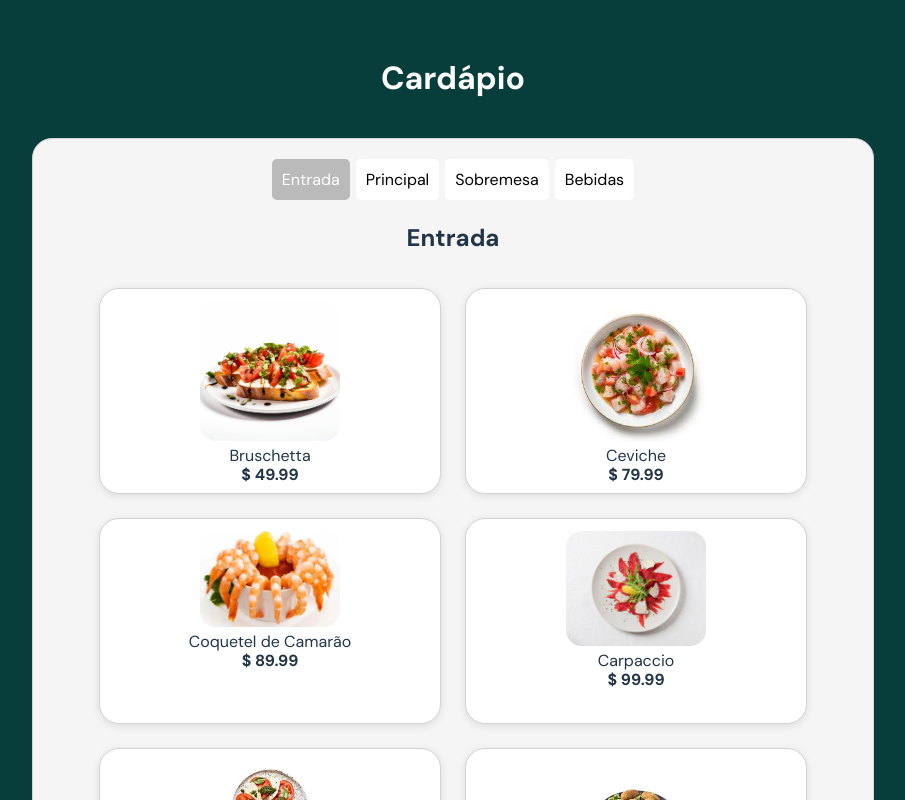
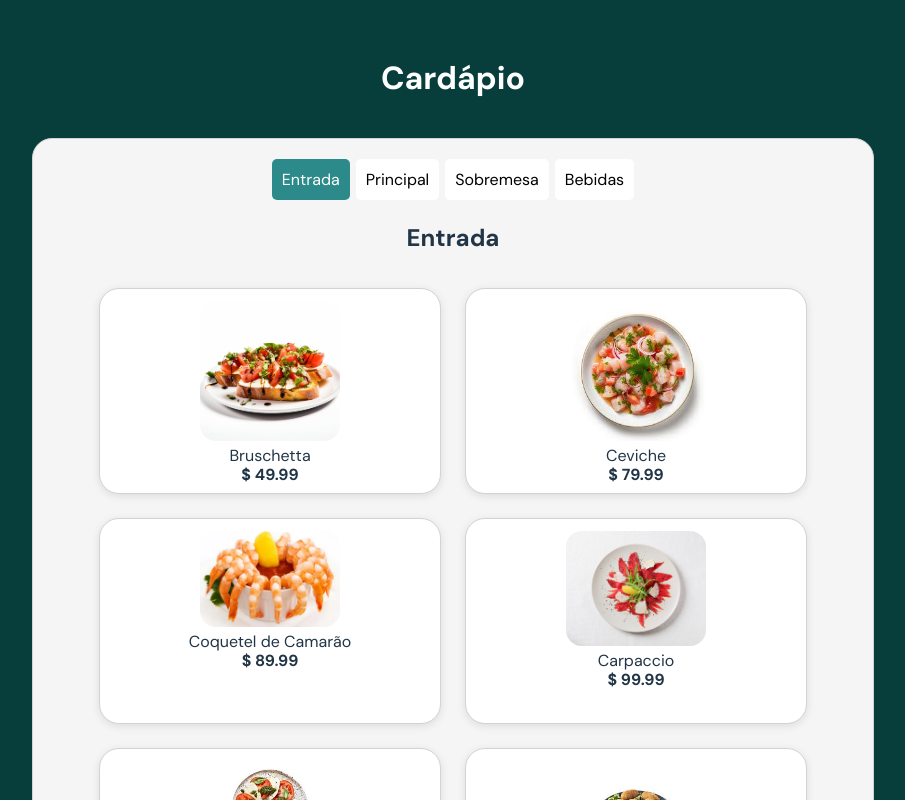
Before and after one commit to Victorios20/cardapio-react, a React (Vite) app: page / in a window 1280 px wide. In both pictures the pointer is over the button "Entrada". Shown: the top 800 px of the page, without its empty margins (187-1092 px from the left). Built offline with nearby package versions, Linux system fonts and the light colour scheme.

Commit message:
cor do hover

```diff
--- a/src/components/Menu.scss
+++ b/src/components/Menu.scss
@@ -65,7 +65,7 @@ $detail-color: #FFFFFF;      /* White */
 
 
 .categorias button:hover {
-  background-color: rgba(128, 128, 128, 0.5); /* Cinza com 50% de transparência */
+  background-color: #2d8a8a; /* Cinza com 50% de transparência */
   color: white;
 }
 
```
